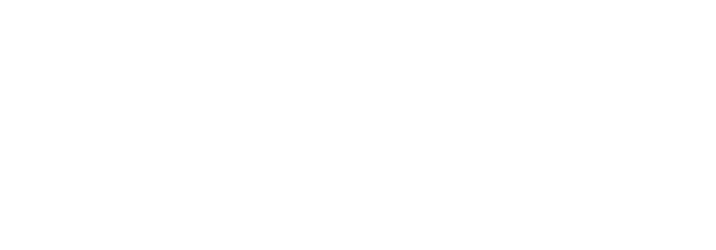
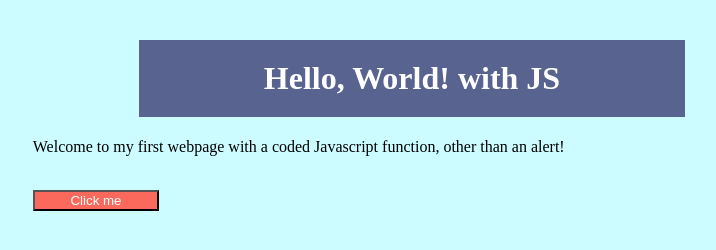
Before and after one commit to ICS2O-Programming-MariaG/Unit2-01-JS-HelloWorld, a plain HTML site: page index.html in a window 1280 px wide. Shown: the whole page, without its empty margins (228-944 px from the left). Drawn offline with Linux system fonts and the light colour scheme.

Commit message:
Added style.css and script.js files

```diff
--- a/css/style.css
+++ b/css/style.css
@@ -0,0 +1,34 @@
+/* Created by: Maria Goemans
+* Created on: Mar 9 2022
+* This CSS file defines the style for index.html
+* ICS2O-Unit2-01-HTML-JS-HelloWorld
+*/
+
+h1 {
+  text-align: center;
+  margin-top: 40px;
+  background-color: #586390;
+  color: white;
+  padding: 20px;
+  width: 40%;
+}
+
+button {
+  width: 10%;
+  background-color: #fa695b;
+  margin-left: 20%;
+  color: white;
+}
+
+#hello-world {
+  margin-left: 20%;
+  color: #586390;
+}
+
+body {
+  background-color: #ccfcff;
+}
+
+p {
+  margin-left: 20%;
+}
--- a/index.html
+++ b/index.html
@@ -15,3 +15,12 @@
     <link rel="stylesheet" href="./css/style.css">
     <title>Maria's first webpage with a JS file</title>
   </head>
+  <body>
+    <script src="./js/script.js"></script>
+    <center><h1>Hello, World! with JS</h1></center>
+    <p>Welcome to my first webpage with a coded Javascript function, other than an alert!</p>
+    <div id="hello-world"></div>
+    <br>
+    <button onclick="myButtonClicked()">Click me</button>
+  </body>
+</html>
--- /dev/null
+++ b/js/script.js
@@ -0,0 +1,10 @@
+// Copyright (c) 2022 Maria Goemans All rights reserved
+//
+// Created by: Maria Goemans
+// Created on: Mar 9, 2022
+// This file contains the JS functions for index.html
+
+function myButtonClicked () {
+  // this function displays "Hello, World!"
+  document.getElementById('hello-world').innerHTML = 'Hello, world! I coded this function in Javascript!'
+}
```
